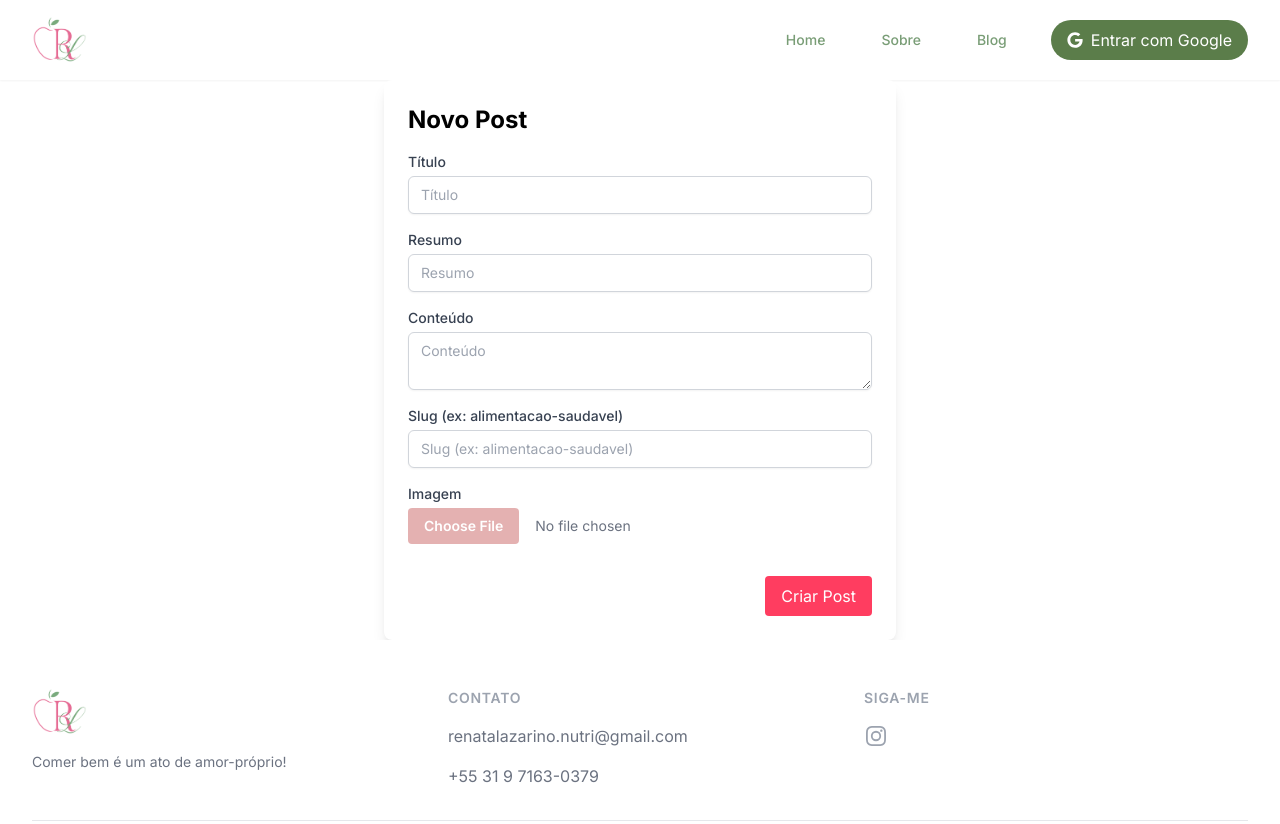
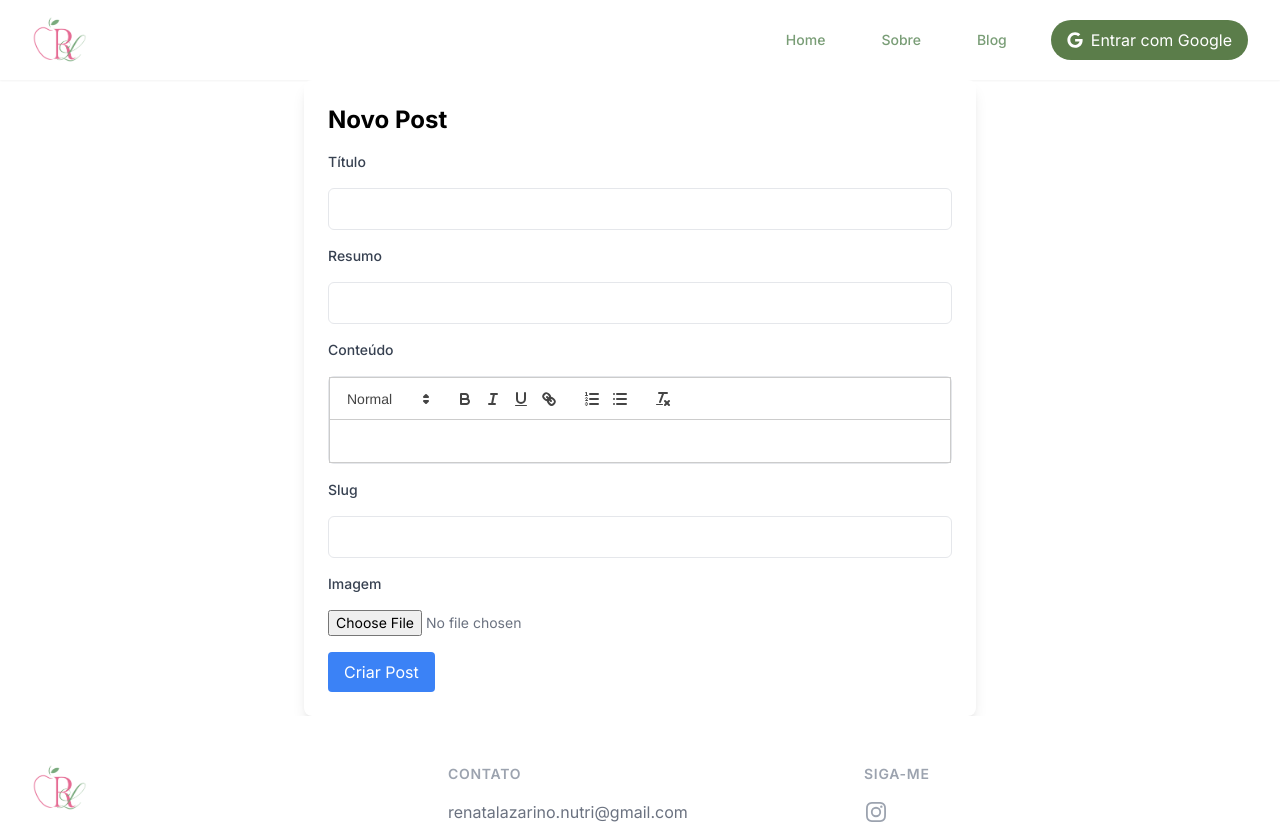
Before and after one commit to iugorsette/nutritionist-landing-page, a React (Vite) app: page /new-post in a window 1280 px wide. Shown: the top 824 px of the page. Built offline with nearby package versions, Linux system fonts and the light colour scheme; no server answers.

Commit message:
refatorar: atualizar dependências e mover componente NewPost para a pasta de páginas; sanitizar conteúdo de post

```diff
--- a/src/App.tsx
+++ b/src/App.tsx
@@ -2,10 +2,10 @@ import './App.css'
 import { Routes, Route } from 'react-router-dom'
 import { Navbar } from './components/Navbar'
 import { Footer } from './components/Footer'
-import { NewPost } from './components/newPost'
 import { AuthProvider } from './context/AuthContext'
 import { ErrorMessage } from './components/ErrorMessage'
 
+import { NewPost } from './pages/newPost'
 import { Hero } from './pages/Hero'
 import { About } from './pages/About'
 import { Blog } from './pages/Blog'
--- a/src/components/newPost.tsx
+++ /dev/null
@@ -1,126 +0,0 @@
-import { useState } from "react";
-import { createPost } from "../services/postServices";
-import { auth } from "../firebase";
-
-export const NewPost = () => {
-  const [title, setTitle] = useState("");
-  const [excerpt, setExcerpt] = useState("");
-  const [content, setContent] = useState("");
-  const [slug, setSlug] = useState("");
-  const [file, setFile] = useState<File | null>(null);
-
-  const formatSlug = (text: string) => {
-    return text
-      .toLowerCase()
-      .replace(/\s+/g, "-")
-      .replace(/[^a-z0-9-]/g, "")
-      .trim();
-  };
-  const handleSubmit = async (e: React.FormEvent) => {
-    e.preventDefault();
-
-    if (!title.trim() || !content.trim()) {
-      return alert("Título e conteúdo são obrigatórios!");
-    }
-
-    if (!file) {
-      return alert("Selecione uma imagem!");
-    }
-
-    const formattedSlug = formatSlug(slug || title);
-    const user = auth.currentUser;
-
-    if (!user) {
-      return alert("Você precisa estar logado para criar um post!");
-    }
-
-    const postData = {
-      title,
-      excerpt,
-      content,
-      slug: formattedSlug,
-      authorId: user.uid,
-      authorName: user.displayName || "Usuário desconhecido",
-      authorAvatar: user.photoURL || "",
-      createdAt: new Date(),
-    };
-
-    try {
-      const response = await createPost(postData, file);
-
-      if (response.success) {
-        alert("Post criado com sucesso!");
-      } else {
-        alert("Erro ao criar post: " + response.error);
-      }
-    } catch (error) {
-      console.error("Erro ao criar post:", error);
-      alert("Ocorreu um erro ao salvar o post.");
-    }
-  };
-
-
-
-
-  return (
-    <form onSubmit={handleSubmit} className="max-w-lg mx-auto p-6 bg-white shadow-lg rounded-lg space-y-4">
-      <h2 className="text-2xl font-bold mb-4">Novo Post</h2>
-      <div>
-      <label className="block text-sm font-medium text-gray-700">Título</label>
-      <input
-        type="text"
-        placeholder="Título"
-        onChange={(e) => setTitle(e.target.value)}
-        required
-        className="mt-1 block w-full px-3 py-2 border border-gray-300 rounded-md shadow-sm focus:outline-none focus:ring-primary focus:border-primary sm:text-sm"
-      />
-      </div>
-      <div>
-      <label className="block text-sm font-medium text-gray-700">Resumo</label>
-      <input
-        type="text"
-        placeholder="Resumo"
-        onChange={(e) => setExcerpt(e.target.value)}
-        required
-        className="mt-1 block w-full px-3 py-2 border border-gray-300 rounded-md shadow-sm focus:outline-none focus:ring-primary focus:border-primary sm:text-sm"
-      />
-      </div>
-      <div>
-      <label className="block text-sm font-medium text-gray-700">Conteúdo</label>
-      <textarea
-        placeholder="Conteúdo"
-        onChange={(e) => setContent(e.target.value)}
-        required
-        className="mt-1 block w-full px-3 py-2 border border-gray-300 rounded-md shadow-sm focus:outline-none focus:ring-primary focus:border-primary sm:text-sm"
-      />
-      </div>
-      <div>
-      <label className="block text-sm font-medium text-gray-700">Slug (ex: alimentacao-saudavel)</label>
-      <input
-        type="text"
-        placeholder="Slug (ex: alimentacao-saudavel)"
-        onChange={(e) => setSlug(e.target.value)}
-        required
-        className="mt-1 block w-full px-3 py-2 border border-gray-300 rounded-md shadow-sm focus:outline-none focus:ring-primary focus:border-primary sm:text-sm"
-      />
-      </div>
-      <div>
-      <label className="block text-sm font-medium text-gray-700">Imagem</label>
-      <input
-        type="file"
-        onChange={(e) => setFile(e.target.files?.[0] || null)}
-        required
-        className="mt-1 block w-full text-sm text-gray-500 file:mr-4 file:py-2 file:px-4 file:rounded file:border-0 file:text-sm file:font-semibold file:bg-primary file:text-white hover:file:bg-primary-dark"
-      />
-      </div>
-      <div className="flex justify-end">
-        <button
-          type="submit"
-          className="bg-primary-alert text-white px-4 py-2 mt-4 rounded hover:bg-primary-ok focus:outline-none focus:ring-2 focus:ring-offset-2 focus:ring-primary"
-        >
-          Criar Post
-        </button>
-      </div>
-    </form>
-  );
-};
--- a/src/pages/Post.tsx
+++ b/src/pages/Post.tsx
@@ -2,8 +2,8 @@ import { useEffect, useState } from "react";
 import { useParams } from "react-router-dom";
 import { db } from "../firebase";
 import { collection, query, where, getDocs } from "firebase/firestore";
-import ReactMarkdown from "react-markdown";
 import { CommentSection } from "../components/CommentSection";
+import DOMPurify from "dompurify";
 
 import { Post as PostData } from "../types/Post";
 
@@ -52,10 +52,10 @@ export const Post = () => {
             className="w-full h-64 object-cover rounded-md mb-6"
           />
           <h1 className="text-4xl font-bold text-gray-900">{post.title}</h1>
-          <div className="prose prose-lg mt-4 text-gray-600">
-            <ReactMarkdown>{post.content.replace(/\\n/g, "\n")}</ReactMarkdown>
-          </div>
-
+          <div
+            className="prose prose-lg mt-4 text-gray-600"
+            dangerouslySetInnerHTML={{ __html: DOMPurify.sanitize(post.content) }}
+          />
           {postId && <CommentSection postId={postId} />}
         </>
       )}
--- a/src/pages/newPost.tsx
+++ b/src/pages/newPost.tsx
@@ -0,0 +1,126 @@
+import { useState } from "react";
+import { createPost } from "../services/postServices";
+import { auth } from "../firebase";
+import ReactQuill from "react-quill";
+import "react-quill/dist/quill.snow.css";
+
+export const NewPost = () => {
+  const [title, setTitle] = useState("");
+  const [excerpt, setExcerpt] = useState("");
+  const [content, setContent] = useState("");
+  const [slug, setSlug] = useState("");
+  const [file, setFile] = useState<File | null>(null);
+  const [previewUrl, setPreviewUrl] = useState<string | null>(null);
+
+  const formatSlug = (text: string) => {
+    return text
+      .toLowerCase()
+      .replace(/\s+/g, "-")
+      .replace(/[^a-z0-9-]/g, "")
+      .trim();
+  };
+
+  const handleFileChange = (e: React.ChangeEvent<HTMLInputElement>) => {
+    const selectedFile = e.target.files?.[0] || null;
+    setFile(selectedFile);
+    if (selectedFile) {
+      const url = URL.createObjectURL(selectedFile);
+      setPreviewUrl(url);
+    }
+  };
+
+  const handleSubmit = async (e: React.FormEvent) => {
+    e.preventDefault();
+
+    if (!title.trim() || !content.trim()) {
+      return alert("Título e conteúdo são obrigatórios!");
+    }
+    if (!file) {
+      return alert("Selecione uma imagem!");
+    }
+
+    const formattedSlug = formatSlug(slug || title);
+    const user = auth.currentUser;
+
+    if (!user) {
+      return alert("Você precisa estar logado para criar um post!");
+    }
+
+    const postData = {
+      title,
+      excerpt,
+      content,
+      slug: formattedSlug,
+      authorId: user.uid,
+      authorName: user.displayName || "Usuário desconhecido",
+      authorAvatar: user.photoURL || "",
+      createdAt: new Date(),
+    };
+
+    try {
+      const response = await createPost(postData, file);
+
+      if (response.success) {
+        alert("Post criado com sucesso!");
+      } else {
+        alert("Erro ao criar post: " + response.error);
+      }
+    } catch (error) {
+      console.error("Erro ao criar post:", error);
+      alert("Ocorreu um erro ao salvar o post.");
+    }
+  };
+
+  return (
+    <form onSubmit={handleSubmit} className="max-w-2xl mx-auto p-6 bg-white shadow-lg rounded-lg space-y-4">
+      <h2 className="text-2xl font-bold mb-4">Novo Post</h2>
+
+      <label className="block text-sm font-medium text-gray-700">Título</label>
+      <input
+        type="text"
+        value={title}
+        onChange={(e) => setTitle(e.target.value)}
+        required
+        className="w-full px-3 py-2 border rounded-md"
+      />
+
+      <label className="block text-sm font-medium text-gray-700">Resumo</label>
+      <input
+        type="text"
+        value={excerpt}
+        onChange={(e) => setExcerpt(e.target.value)}
+        required
+        className="w-full px-3 py-2 border rounded-md"
+      />
+
+      <label className="block text-sm font-medium text-gray-700">Conteúdo</label>
+      <ReactQuill
+        value={content}
+        onChange={setContent}
+        className="bg-white border rounded-md"
+      />
+
+      <label className="block text-sm font-medium text-gray-700">Slug</label>
+      <input
+        type="text"
+        value={slug}
+        onChange={(e) => setSlug(e.target.value)}
+        className="w-full px-3 py-2 border rounded-md"
+      />
+
+      <label className="block text-sm font-medium text-gray-700">Imagem</label>
+      <input type="file" onChange={handleFileChange} required className="w-full text-sm text-gray-500" />
+
+      {previewUrl && (
+        <img src={previewUrl} alt="Preview" className="w-full h-48 object-cover mt-2 rounded-md" />
+      )}
+
+      <button
+        type="submit"
+        className="bg-blue-500 text-white px-4 py-2 rounded hover:bg-blue-600"
+      >
+        Criar Post
+      </button>
+    </form>
+  );
+};
```
Also changed, not shown: package.json (+5 -2 lines), 1 other file (tests, documents, lock files or other folders).
